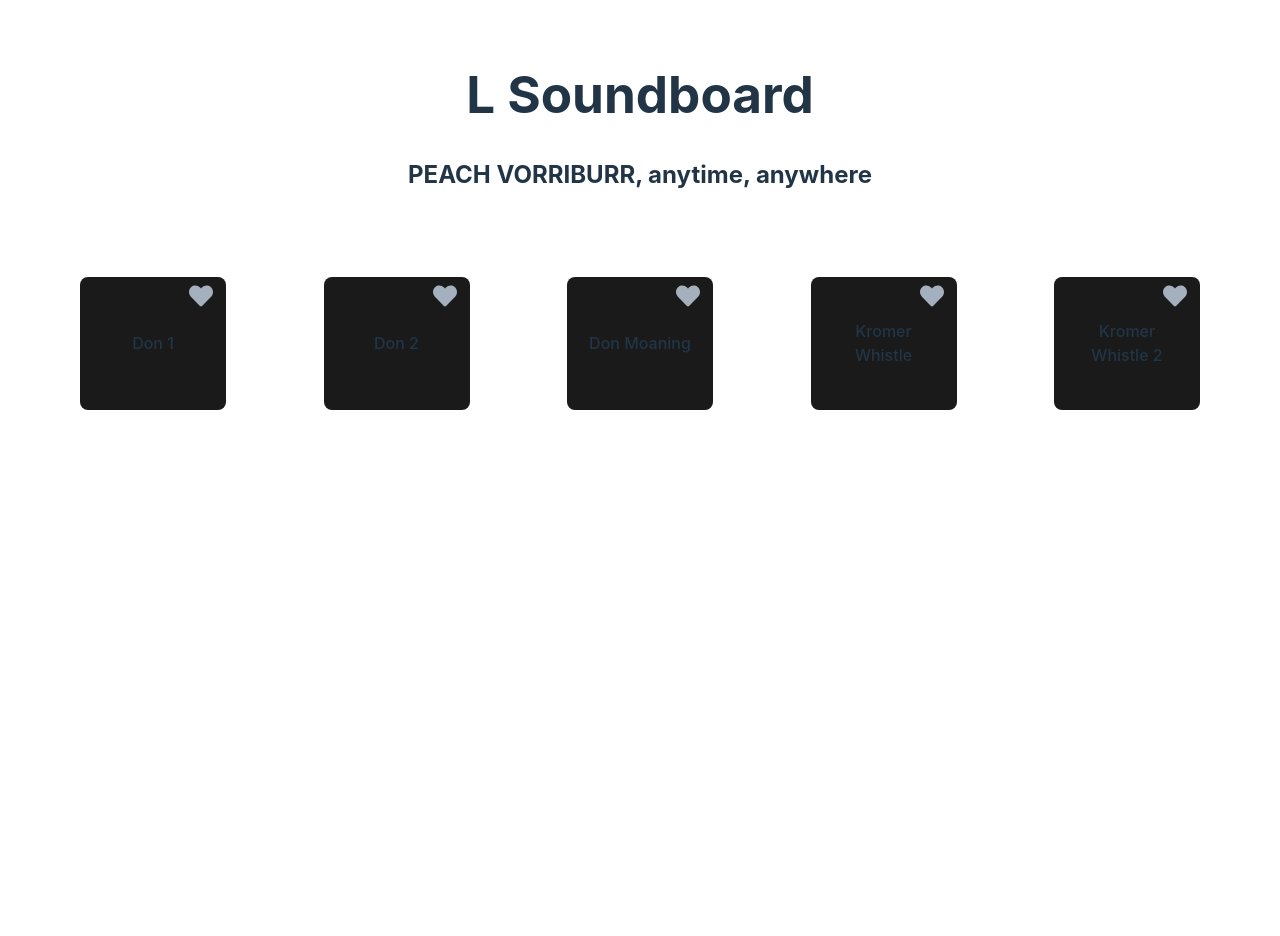
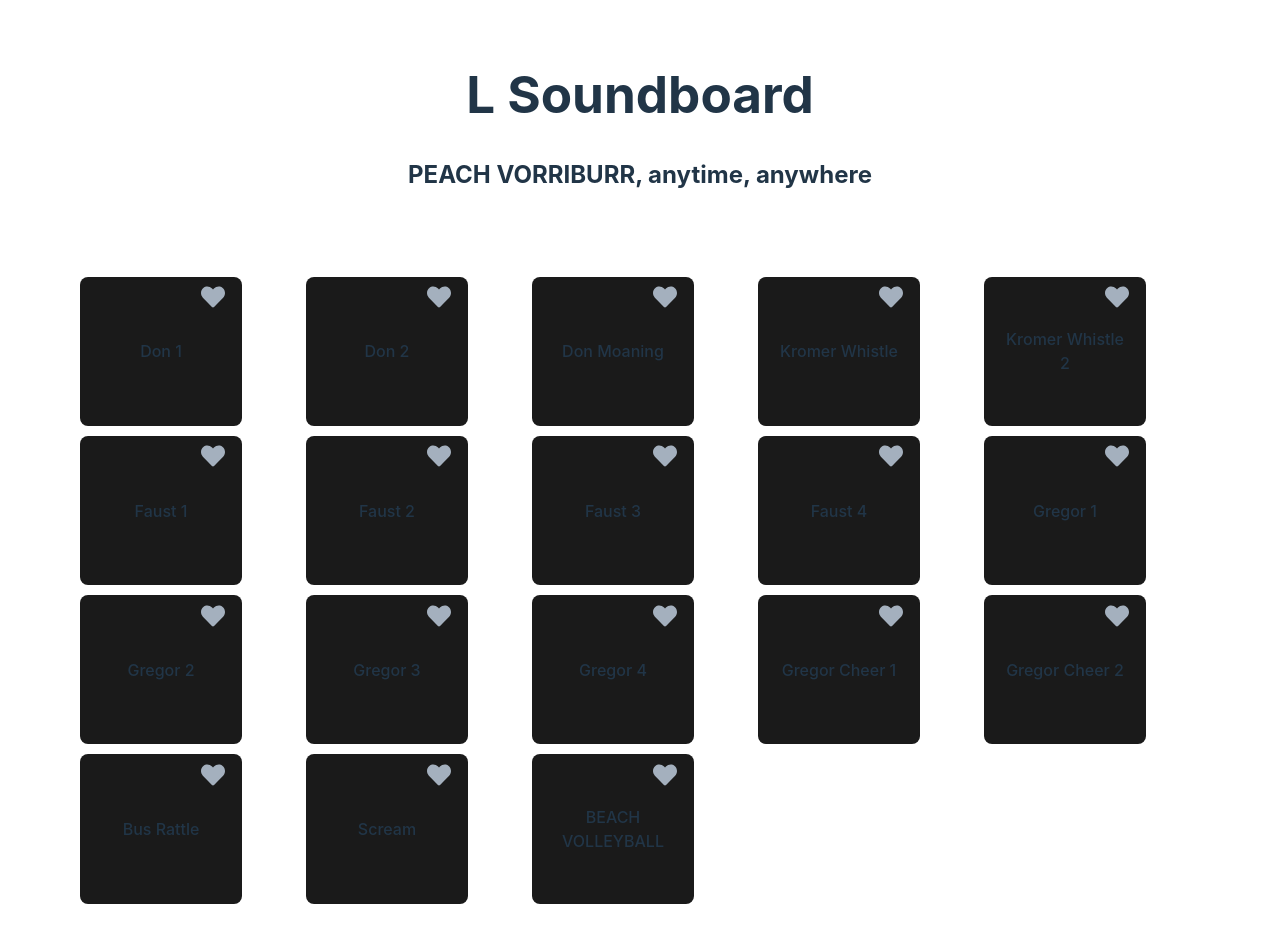
Before and after one commit to DerekZZhu/LimbusSBC, a React (Vite) app: page / in a window 1280 px wide. Before the commit the page ends 800 px from the top, so only its background shows below. Built offline with nearby package versions, Linux system fonts and the light colour scheme.

Commit message:
Added styling choices

```diff
--- a/src/App.jsx
+++ b/src/App.jsx
@@ -29,22 +29,21 @@ function App() {
         updateLikedSounds({...liked})
       }
     } else {
-      var hit = {}
+      var deleted = {}
       Object.entries(liked).forEach((data) => {
         if (data[0] != id+"") {
-          hit[data[0]] = data[1]
+          deleted[data[0]] = data[1]
         }
       })
-      console.log("hit", hit)
-      updateLikedSounds({...hit})
+      updateLikedSounds({...deleted})
     }
   }
-
 
   return (
     <>
       <h1>L Soundboard</h1>
       <h2>PEACH VORRIBURR, anytime, anywhere</h2>
+      <div className="container">
         <div className="liked-section">
           {
             (Object.values(likedSounds)).map((data, i) => {
@@ -52,7 +51,7 @@ function App() {
             })
           }
         </div>
-      <div className="container">
+        <div className="soundboard">
           {
             data.map((data, i) => {
               const color = likedSounds.hasOwnProperty(data.id+"")?"#ff6b81":"#a4b0be"
@@ -67,6 +66,7 @@ function App() {
             })
           }
         </div>
+      </div>
     </>
 
   )
--- a/src/data.json
+++ b/src/data.json
@@ -23,5 +23,70 @@
         "id":4,
         "audio":"https://github.com/DerekZZhu/Assets/raw/main/LimbusSB/kromer_whistle2.wav",
         "name":"Kromer Whistle 2"
+    },
+    {
+        "id":5,
+        "audio":"https://github.com/DerekZZhu/Assets/raw/main/LimbusSB/faust1.wav",
+        "name":"Faust 1"
+    },
+    {
+        "id":6,
+        "audio":"https://github.com/DerekZZhu/Assets/raw/main/LimbusSB/faust2.wav",
+        "name":"Faust 2"
+    },
+    {
+        "id":7,
+        "audio":"https://github.com/DerekZZhu/Assets/raw/main/LimbusSB/faust3.wav",
+        "name":"Faust 3"
+    },
+    {
+        "id":8,
+        "audio":"https://github.com/DerekZZhu/Assets/raw/main/LimbusSB/faust4.wav",
+        "name":"Faust 4"
+    },
+    {
+        "id":9,
+        "audio":"https://github.com/DerekZZhu/Assets/raw/main/LimbusSB/gregor1.wav",
+        "name":"Gregor 1"
+    },
+    {
+        "id":10,
+        "audio":"https://github.com/DerekZZhu/Assets/raw/main/LimbusSB/gregor2.wav",
+        "name":"Gregor 2"
+    },
+    {
+        "id":11,
+        "audio":"https://github.com/DerekZZhu/Assets/raw/main/LimbusSB/gregor3.wav",
+        "name":"Gregor 3"
+    },
+    {
+        "id":12,
+        "audio":"https://github.com/DerekZZhu/Assets/raw/main/LimbusSB/gregor4.wav",
+        "name":"Gregor 4"
+    },
+    {
+        "id":13,
+        "audio":"https://github.com/DerekZZhu/Assets/raw/main/LimbusSB/gregor_cheer1.wav",
+        "name":"Gregor Cheer 1"
+    },
+    {
+        "id":14,
+        "audio":"https://github.com/DerekZZhu/Assets/raw/main/LimbusSB/gregor_cheer2.wav",
+        "name":"Gregor Cheer 2"
+    },
+    {
+        "id":15,
+        "audio":"https://github.com/DerekZZhu/Assets/raw/main/LimbusSB/bus_rattle.wav",
+        "name":"Bus Rattle"
+    },
+    {
+        "id":16,
+        "audio":"https://github.com/DerekZZhu/Assets/raw/main/LimbusSB/scream.wav",
+        "name":"Scream"
+    },
+    {
+        "id":17,
+        "audio":"https://github.com/DerekZZhu/Assets/raw/main/LimbusSB/beach_volleyball.wav",
+        "name":"BEACH VOLLEYBALL"
     }
 ]
--- a/src/index.css
+++ b/src/index.css
@@ -53,11 +53,13 @@ h1 {
   background-color: #1a1a1a;
   cursor: pointer;
   transition: border-color 0.25s;
-  max-width: 7rem;
-  min-width: 7rem;
+  max-width: 8rem;
+  min-width: 8rem;
 
-  max-height: 7rem;
-  min-height: 7rem;
+  max-height: 8rem;
+  min-height: 8rem;
+
+  width: 20%;
   word-wrap: break-word;
 
   display: flex;
@@ -73,13 +75,6 @@ h1 {
   outline: 4px auto -webkit-focus-ring-color;
 }
 
-.liked-section {
-  display: flex;
-  flex-direction: row;
-  /* justify-content: space-between; */
-  padding: 2rem;
-}
-
 @media (prefers-color-scheme: light) {
   :root {
     color: #213547;
@@ -93,9 +88,30 @@ h1 {
   }
 }
 
-.container {
+.soundboard {
+  width: 70rem;
+  /* height: 70rem;
+  display: flex;
+  flex-direction: row;
+  justify-content: flex-start;
+  flex-wrap: wrap; */
+  display: grid;
+  grid-template-columns: repeat(5, 1fr);
+  gap: 10px;
+}
+
+.liked-section {
   width: 70rem;
   display: flex;
   flex-direction: row;
-  justify-content: space-between;
+  flex-wrap: wrap;
+  /* justify-content: space-between; */
+  padding: 2rem 0rem;
+  gap: 2rem
 }
+
+.container {
+  display: flex;
+  flex-direction: column;
+  justify-content: center;
+}
```
Lines whose indentation alone changed are shown as unchanged.
